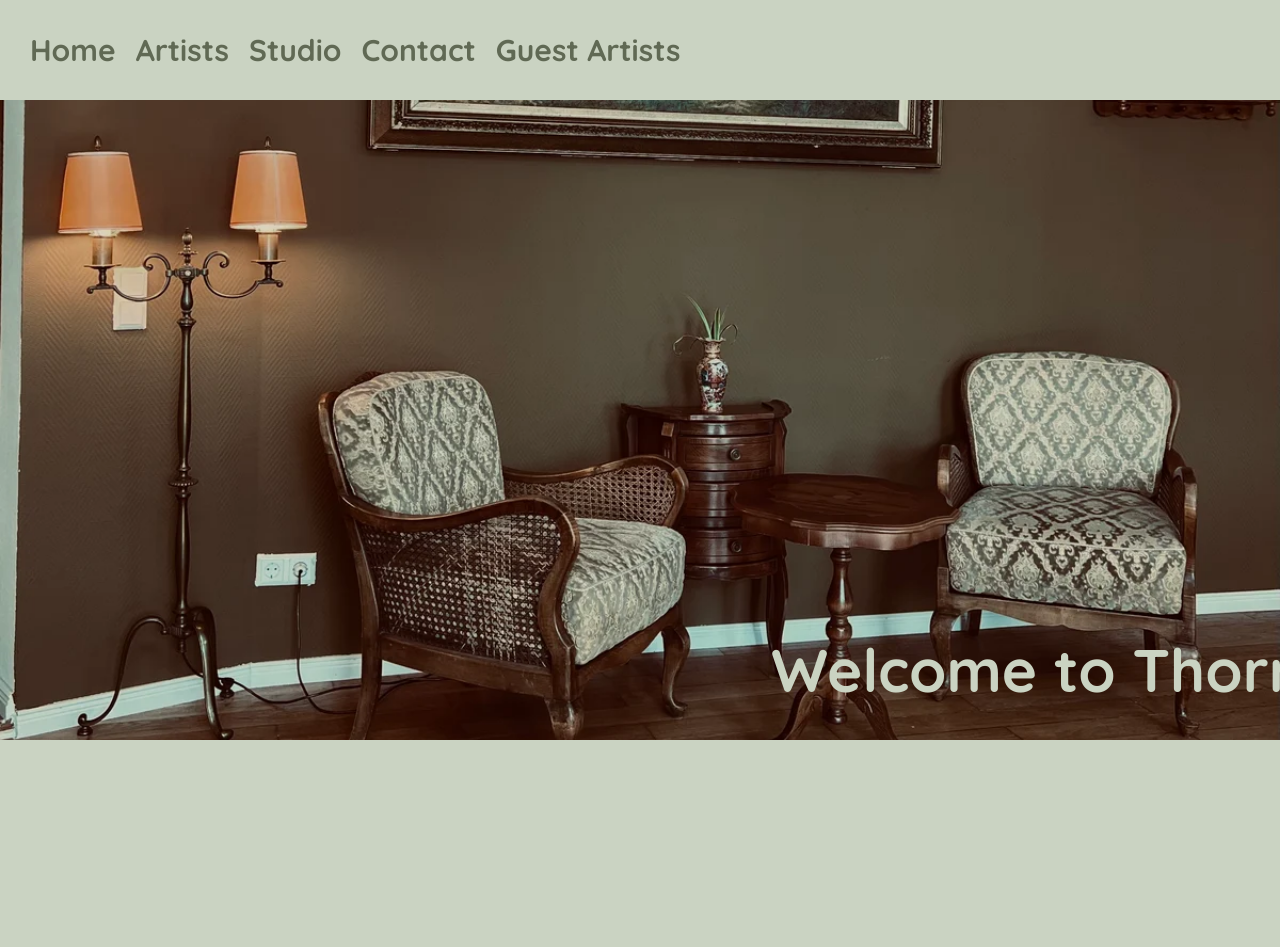
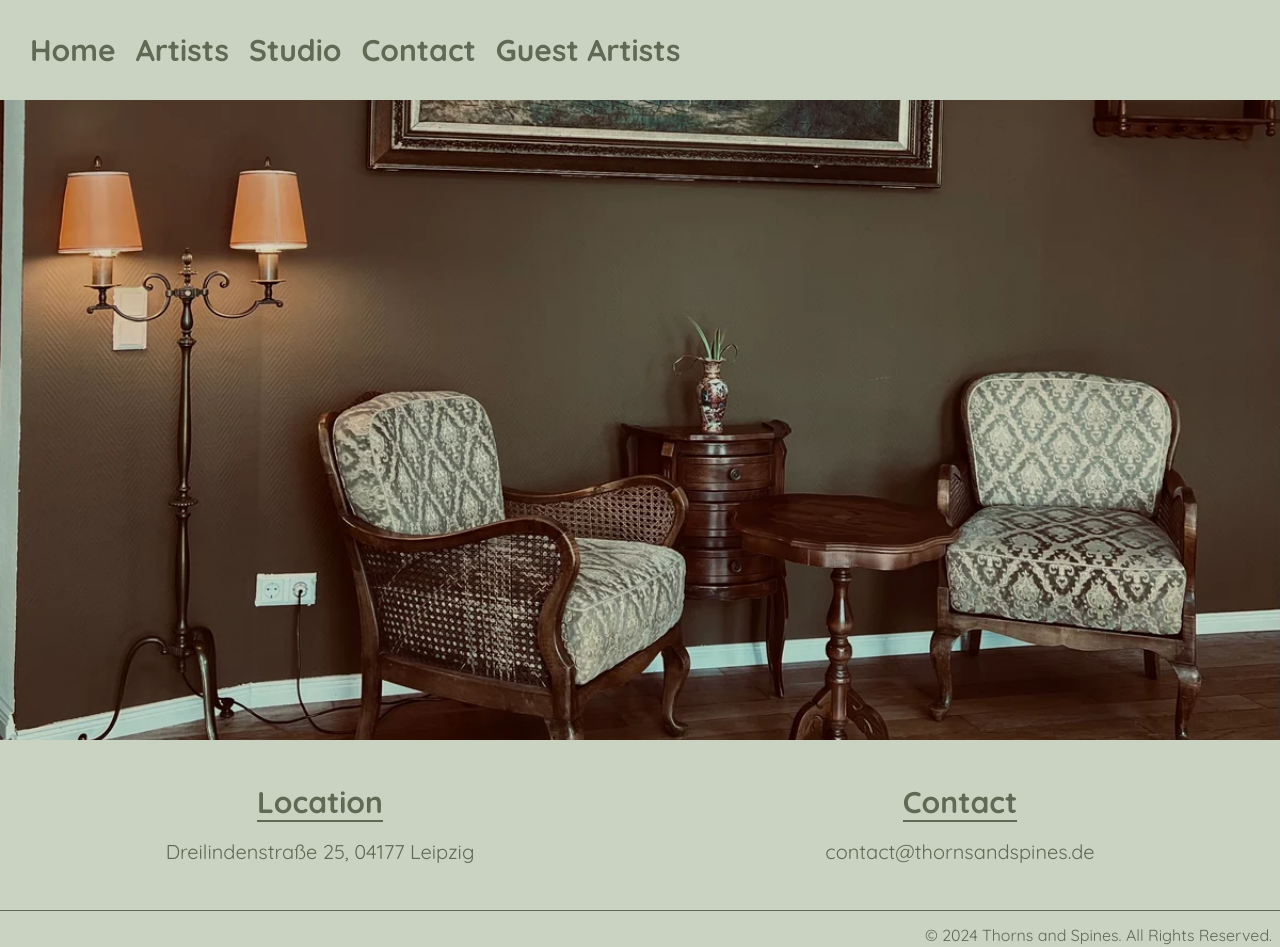
Before and after one commit to Cmbs86/Thorns-and-Spines-page, a React (Vite) app in the folder thorns-n-spines-project/: page / in a window 1280 px wide. Before the commit the page ends 800 px from the top, so only its background shows below. Built offline with nearby package versions, Linux system fonts and the light colour scheme.

Commit message:
fix footer and Hero

```diff
--- a/thorns-n-spines-project/src/components/Footer.jsx
+++ b/thorns-n-spines-project/src/components/Footer.jsx
@@ -1,26 +1,30 @@
 const Footer = () => {
   return (
-    <footer className="font-sans text-xl  text-tns-ebony border border-solid border-black z-50">
-      <div className=" border border-solid border-red-500">
-        <div className=" flex flex-col w-1/2 h-full justify-center items-center border border-solid border-red-500 ">
-          <div className="flex h-1/2 items-start">
-            <h3 className="text-3xl font-bold border-b-2 border-tns-ebony ">
+    <footer className="w-full ">
+      <div className=" font-sans text-xl flex flex-wrap w-full py-11 md:max-w-[1600px] gap-4 md:gap-0  mx-auto justify-center  h-full  text-tns-ebony">
+        <div className=" flex flex-col flex-wrap w-1/2 gap-4  justify-center items-center  ">
+          <div className="flex items-start">
+            <h3 className="text-2xl md:text-3xl font-bold border-b-2 border-tns-ebony ">
               Location
             </h3>
           </div>
-          <div className="flex h-1/2 items-end">
+          <div className="flex text-center  text-sm md:text-xl ">
             <p>Dreilindenstraße 25, 04177 Leipzig</p>
           </div>
         </div>
-        <div className="flex flex-col w-1/2 justify-center items-center border border-solid border-red-500 ">
-          <h3 className="text-3xl font-bold border-b-2 border-tns-ebony ">
-            Contact
-          </h3>
-          <p>contact@thornsandspines.de</p>
+        <div className=" flex flex-col w-1/2 flex-wrap gap-4  justify-center items-center  ">
+          <div className="flex items-start">
+            <h3 className="text-2xl md:text-3xl font-bold border-b-2 border-tns-ebony ">
+              Contact
+            </h3>
+          </div>
+          <div className="flex text-center text-sm md:text-xl break-all ">
+            <p>contact@thornsandspines.de</p>
+          </div>
         </div>
       </div>
-      <div className="flex h-full justify-center items-end border border-solid border-red-500">
-        <p className="">
+      <div className="flex pt-3 pr-2 text-center text-tns-ebony font-sans border-t border-tns-ebony ">
+        <p className="flex w-full justify-end ">
           &copy; {new Date().getFullYear()} Thorns and Spines. All Rights
           Reserved.
         </p>
--- a/thorns-n-spines-project/src/components/Header.jsx
+++ b/thorns-n-spines-project/src/components/Header.jsx
@@ -3,7 +3,7 @@ import NavMobile from "./NavMobile";
 
 const Header = () => {
   return (
-    <div className=" w-full  bg-tns-ash-gray-light  text-tns-ebony  border-x-tns-mint-cream font-sans ">
+    <div className="  bg-tns-ash-gray-light  text-tns-ebony  border-x-tns-mint-cream font-sans ">
       <nav className="w-full flex items-center justify-start py-3 md:py-8">
         <NavMobile />
         <NavDesktop />
--- a/thorns-n-spines-project/src/components/Hero.jsx
+++ b/thorns-n-spines-project/src/components/Hero.jsx
@@ -2,23 +2,26 @@ import ThornsHero from "../assets/images/hero.webp";
 
 const Hero = () => {
   return (
-    <div className="fixed w-full h-[80vh] ">
+    <div className="relative w-full h-[80vh] z-10">
       {/* Background image container */}
       <div
-        className="absolute w-full h-full bg-cover bg-center bg-no-repeat bg-fixed"
-        style={{ backgroundImage: `url(${ThornsHero})` }}
+        className="absolute w-full h-full"
+        style={{ backgroundImage: `url(${ThornsHero})`,  backgroundSize: "cover",
+        backgroundPosition: "center",
+        backgroundRepeat: "no-repeat",
+        backgroundAttachment: "fixed", }}
       >
         {/* Container for the hero content */}
-        <div className=" w-full h-full flex flex-col justify-between  ">
-
+        {/* <div className=" w-full h-full flex flex-col justify-between  ">
+           */}
           {/* Top animated heading */}
-          <div className="absolute bottom-10 w-full">
+          {/* <div className="absolute bottom-10 w-full">
             <h1 className="text-5xl md:text-6xl font-bold animate-marquee w-full text-center text-tns-ash-gray-light font-sans">
               Welcome to Thorns and Spines
             </h1>
-          </div>
+          </div> */}
 
-        </div>
+        {/* </div> */}
       </div>
     </div>
     /* Work on the positioning here: Change absolute, fixed and relative. This might fix the problem with the footer, and the "hidden" on media queries. */
```
